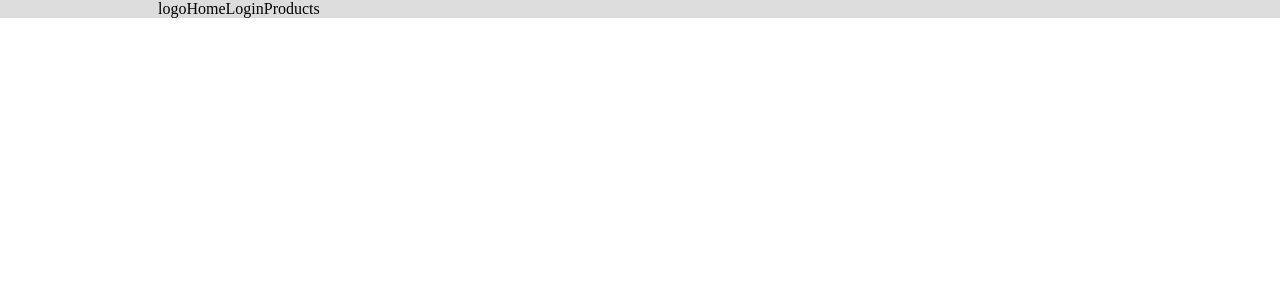
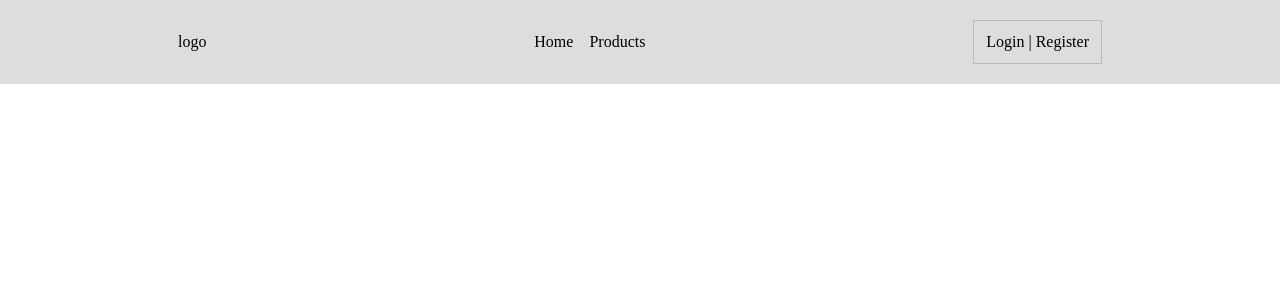
Before and after one commit to Mavr1/LightIT-test-task, a React (Create React App) app: page / in a window 1280 px wide. Shown: the top 300 px of the page. Built offline with nearby package versions, Linux system fonts and the light colour scheme.

Commit message:
header updated

```diff
--- a/src/Components/header/Header.js
+++ b/src/Components/header/Header.js
@@ -1,17 +1,21 @@
-import React from 'react';
-import { NavLink } from 'react-router-dom';
+import React, { useContext } from 'react';
+import { Link, NavLink } from 'react-router-dom';
+import { AuthContext } from '../../context/auth/AuthContextProvider';
 import routes from '../../routes';
 import styles from './styles.module.scss';
 
 const Header = () => {
+  const isAuth = useContext(AuthContext);
+
   return (
     <header className={styles.header}>
       <div className={['container', styles.headerContainer].join(' ')}>
-        <div className={styles.logo}>logo</div>
+        <div className={styles.logo}>
+          <Link to={'/'}>logo</Link>
+        </div>
         <nav className={styles.navContainer}>
           <ul className={styles.navList}>
             {routes.map((item) => {
-              console.log('item :>> ', item);
               return (
                 item.inNavmenu && (
                   <li key={item.label} className={styles.navItem}>
@@ -28,6 +32,13 @@ const Header = () => {
             })}
           </ul>
         </nav>
+        {isAuth ? (
+          <div className={styles.userMenu}>User Menu</div>
+        ) : (
+          <div className={styles.loginLink}>
+            <Link to={'/login'}>Login | Register</Link>
+          </div>
+        )}
       </div>
     </header>
   );
--- a/src/Components/header/styles.module.scss
+++ b/src/Components/header/styles.module.scss
@@ -4,9 +4,27 @@
 
 .headerContainer {
   display: flex;
-  align-content: center;
+  justify-content: space-between;
+  align-items: center;
+  padding: 20px;
 }
 
 .navList {
   display: flex;
 }
+
+.navItem {
+  transition: all 200ms;
+}
+.navItem:hover {
+  transform: scale(1.1);
+}
+
+.navItem:not(:last-child) {
+  margin-right: 16px;
+}
+
+.loginLink {
+  padding: 12px;
+  border: 1px solid #bbb;
+}
--- a/src/context/auth/AuthContextProvider.js
+++ b/src/context/auth/AuthContextProvider.js
@@ -2,12 +2,12 @@ import React, { createContext, useState } from 'react';
 
 export const AuthContext = createContext(false);
 
-const AuthContextProvider = () => {
-  const [token, setToken] = useState('');
+const AuthContextProvider = ({ children }) => {
+  const [token, setToken] = useState('aa');
 
   return (
     <AuthContext.Provider isAuth={!!token} setToken={setToken}>
-      {this.props.children}
+      {children}
     </AuthContext.Provider>
   );
 };
--- a/src/index.js
+++ b/src/index.js
@@ -2,10 +2,13 @@ import React from 'react';
 import ReactDOM from 'react-dom';
 import { BrowserRouter } from 'react-router-dom';
 import App from './App';
+import AuthContextProvider from './context/auth/AuthContextProvider';
 
 ReactDOM.render(
   <BrowserRouter>
-    <App />
+    <AuthContextProvider>
+      <App />
+    </AuthContextProvider>
   </BrowserRouter>,
   document.getElementById('root')
 );
--- a/src/routes.js
+++ b/src/routes.js
@@ -18,15 +18,6 @@ export default [
     inNavmenu: true,
   },
   {
-    path: '/login',
-    label: 'Login',
-    exact: false,
-    component: () => <LoginPage />,
-    private: false,
-    restricted: true,
-    inNavmenu: true,
-  },
-  {
     path: '/products',
     label: 'Products',
     exact: false,
@@ -34,6 +25,15 @@ export default [
     private: false,
     restricted: false,
     inNavmenu: true,
+  },
+  {
+    path: '/login',
+    label: 'Login',
+    exact: false,
+    component: () => <LoginPage />,
+    private: false,
+    restricted: true,
+    inNavmenu: false,
   },
   {
     path: '/product',
```
